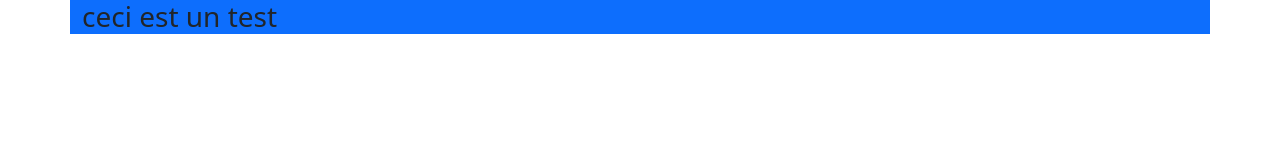
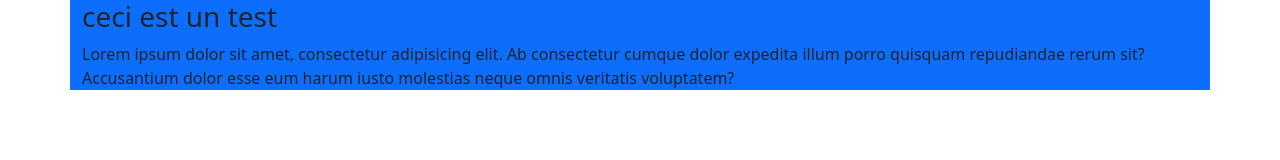
Before and after one commit to leomougin/projet-github, a plain HTML site: page index.html in a window 1280 px wide. Drawn offline with Linux system fonts and the light colour scheme.

Commit message:
modif index.html

```diff
--- a/index.html
+++ b/index.html
@@ -11,6 +11,7 @@
 <body>
 <div class="container bg-primary">
     <h3 class="">ceci est un test</h3>
+    <p>Lorem ipsum dolor sit amet, consectetur adipisicing elit. Ab consectetur cumque dolor expedita illum porro quisquam repudiandae rerum sit? Accusantium dolor esse eum harum iusto molestias neque omnis veritatis voluptatem?</p>
 </div>
 </body>
 </html>
```
